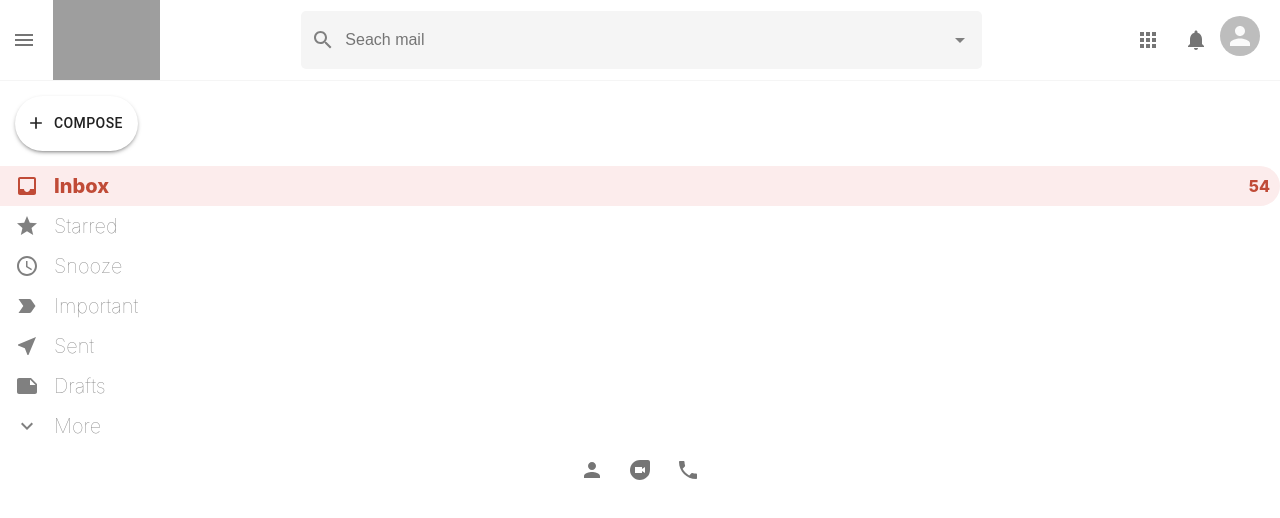
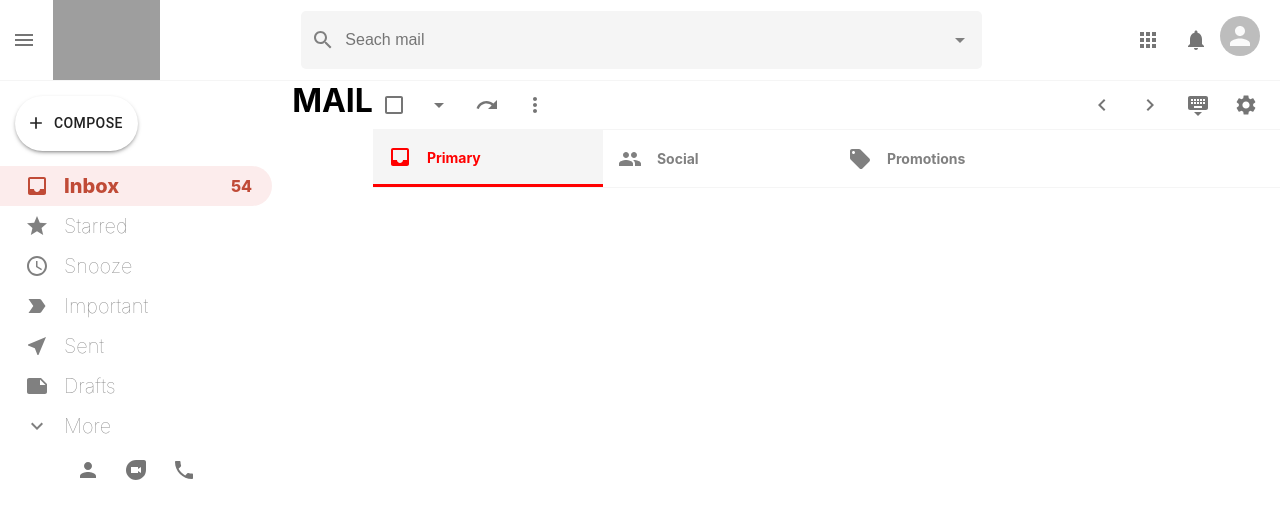
Before and after one commit to carlosguerrero1982/gmailApp, a React (Create React App) app: page /mail in a window 1280 px wide. Shown: the top 518 px of the page. Built offline with nearby package versions, Linux system fonts and the light colour scheme; grey boxes are pictures that could not be loaded.

Commit message:
040121:1233

```diff
--- a/package.json
+++ b/package.json
@@ -14,6 +14,7 @@
         "react": "^17.0.1",
         "react-dom": "^17.0.1",
         "react-redux": "^7.1.3",
+        "react-router-dom": "^5.2.0",
         "react-scripts": "4.0.1"
     },
     "scripts": {
--- a/src/App.css
+++ b/src/App.css
@@ -0,0 +1,8 @@
+.app_body {
+    display: flex;
+    height: 100vh;
+}
+
+.app {
+    height: 100vh;
+}
--- a/src/App.js
+++ b/src/App.js
@@ -2,16 +2,40 @@
 import './App.css';
 import Header from './Header';
 import Sidebar from './Sidebar';
-
+import Mail from './Mail';
+import EmailList from './EmailList';
+import {
+  BrowserRouter as Router,
+  Switch,
+  Route,
+  Link
+} from "react-router-dom";
 
 function App() {
   return (
-    <div className="App">
+
+    <Router>
+    <div className="app">
 
       <Header />
+
+      <div className="app_body">
+
       <Sidebar />
+          <Route path="/mail">
+            <Mail />
+          </Route>
 
+          <Route path="/">
+           <EmailList />
+          </Route>
+      <Switch>
+
+
+      </Switch>
+      </div>
     </div>
+    </Router>
   );
 }
 
--- /dev/null
+++ b/src/EmailList.css
@@ -0,0 +1,24 @@
+.emailList {
+    flex: 1;
+    overflow: scroll;
+}
+
+.emailListSetting {
+    display: flex;
+    justify-content: space-between;
+    position: sticky;
+    border-bottom: 1px solid whitesmoke;
+    background-color: white;
+    top: 0;
+    padding-right: 10px;
+    z-index: 999;
+}
+
+.emailListSections {
+    position: sticky;
+    top: 0;
+    display: flex;
+    border-bottom: 1px solid whitesmoke;
+    background-color: white;
+    z-index: 999;
+}
--- /dev/null
+++ b/src/EmailList.js
@@ -0,0 +1,70 @@
+import { Checkbox,Icon,IconButton } from '@material-ui/core';
+import React from 'react';
+import './EmailList.css';
+import ArrowDropDownIcon from '@material-ui/icons/ArrowDropDown';
+import RedoIcon from '@material-ui/icons/Redo';
+import MoreVertIcon from '@material-ui/icons/MoreVert';
+import ChevronLeftIcon from '@material-ui/icons/ChevronLeft';
+import ChevronRightIcon from '@material-ui/icons/ChevronRight';
+import KeyboardHideIcon from '@material-ui/icons/KeyboardHide';
+import InboxIcon from '@material-ui/icons/Inbox';
+import SettingsIcon from '@material-ui/icons/Settings';
+import Section from './Section';
+import PeopleIcon from '@material-ui/icons/People';
+import LocalOfferIcon from '@material-ui/icons/LocalOffer';
+
+function EmailList() {
+    return (
+        <div className="emailList">
+           <div className="emailListSetting">
+                <div className="emailListSettingsLeft">
+                    <Checkbox />
+
+                    <IconButton>
+                        <ArrowDropDownIcon / >
+                    </IconButton>
+
+                    <IconButton>
+                        <RedoIcon / >
+                    </IconButton>
+
+                    <IconButton>
+                        <MoreVertIcon / >
+                    </IconButton>
+                </div>
+
+                <div className="emailListSettingsRight">
+                    <IconButton>
+                        <ChevronLeftIcon / >
+                    </IconButton>
+
+                    <IconButton>
+                        <ChevronRightIcon / >
+                    </IconButton>
+
+                    <IconButton>
+                        <KeyboardHideIcon / >
+                    </IconButton>
+
+                    <IconButton>
+                        <SettingsIcon / >
+                    </IconButton>
+                </div>
+           </div>
+
+           <div className="emailListSections">
+
+               <Section Icon={InboxIcon} title="Primary" color="red" selected />
+               <Section Icon={PeopleIcon} title="Social" color="#1A73E8"  />
+               <Section Icon={LocalOfferIcon} title="Promotions" color="green"  />
+           </div>
+
+           <div className="emailList_lst">
+
+
+           </div>
+        </div>
+    )
+}
+
+export default EmailList
--- /dev/null
+++ b/src/Mail.js
@@ -0,0 +1,12 @@
+import React from 'react';
+import './Mail.css';
+
+function Mail() {
+    return (
+        <div className="mail">
+            <h1>MAIL</h1>
+        </div>
+    )
+}
+
+export default Mail
--- /dev/null
+++ b/src/Section.css
@@ -0,0 +1,25 @@
+.section {
+    display: flex;
+    align-items: center;
+    border-bottom-width: 2px;
+    padding: 15px;
+    cursor: pointer;
+    min-width: 200px;
+    border-width: 0 !important;
+    color: grey;
+}
+
+.section-selected {
+    background-color: whitesmoke;
+    border-width: 3px !important;
+}
+
+.section:hover {
+    background-color: whitesmoke;
+    border-width: 3px !important;
+}
+
+.section>h4 {
+    font-size: 14px;
+    margin-left: 15px;
+}
--- /dev/null
+++ b/src/Section.js
@@ -0,0 +1,22 @@
+import React from 'react';
+import './Section.css';
+
+function Section({Icon,title,color,selected}) {
+    return (
+        <div className={`section ${selected && "section-selected"}`}
+
+        style={{
+            borderBottom: `3px solid ${color}`,
+            color:`${selected && color}`
+
+        }}>
+
+            <Icon />
+            <h4>{title}</h4>
+
+
+        </div>
+    )
+}
+
+export default Section
--- a/src/Sidebar.css
+++ b/src/Sidebar.css
@@ -13,3 +13,9 @@
     display: flex;
     justify-content: center;
 }
+
+.sidebar {
+    flex: 0.3;
+    max-width: 300px;
+    padding-right: 20px;
+}
--- a/src/SidebarOption.css
+++ b/src/SidebarOption.css
@@ -2,7 +2,7 @@
     display: flex;
     align-items: center;
     height: 40px;
-    padding: 0 10px;
+    padding: 0 20px;
     border-top-right-radius: 20px;
     border-bottom-right-radius: 20px;
     cursor: pointer;
@@ -23,6 +23,7 @@
 .sidebarOption>p {
     display: none;
     font-weight: 300;
+    margin-left: 15px;
 }
 
 .sidebarOption:hover>p {
```
Also changed, not shown: src/Mail.css (added), 2 other files (tests, documents, lock files or other folders).
